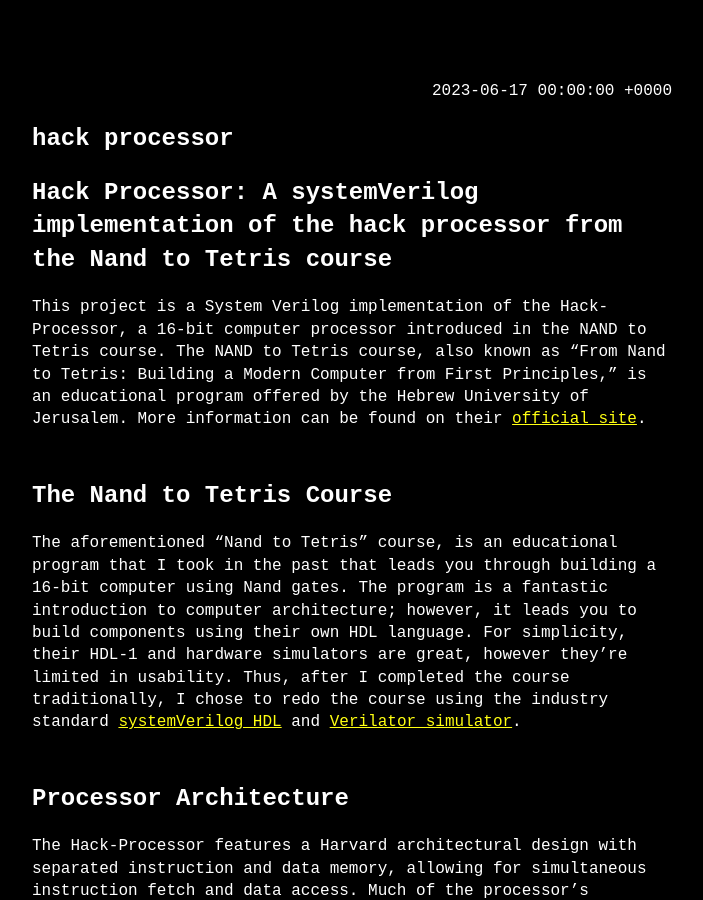
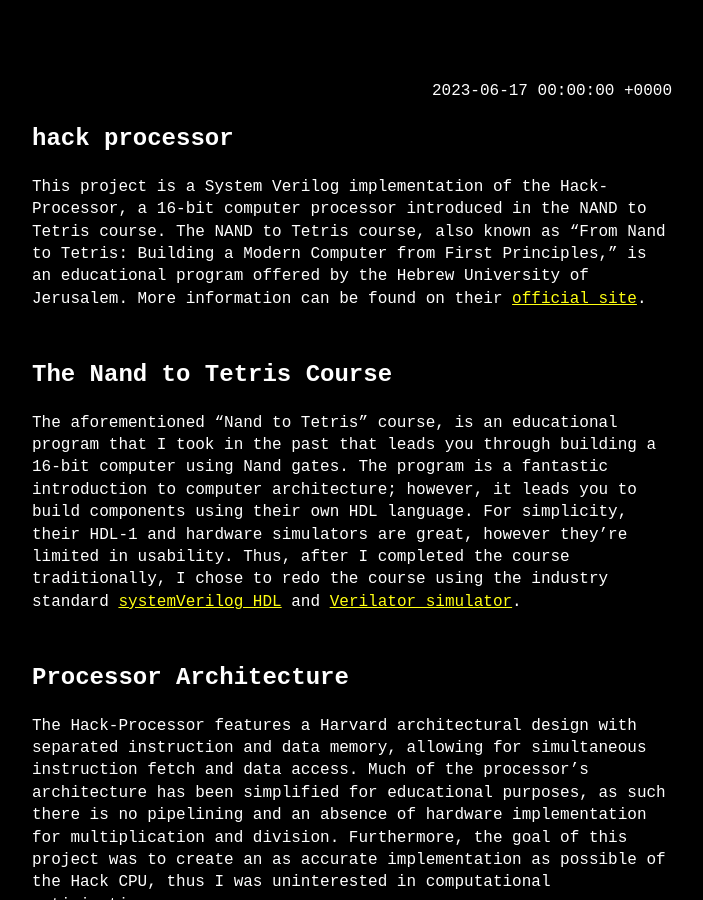
Before and after one commit to CgKaminski/CgKaminski.github.io, a Jekyll site: the page built from _posts/2023-06-17-hack-processor.md, in a window 1280 px wide and 900 px high. Shown: the whole window, without its empty margins (288-991 px from the left). Built offline with Jekyll 4.4.1, drawn with Linux system fonts in a browser that asks for light colours.

Commit message:
Update 2023-06-17-hack-processor.md

```diff
--- a/_posts/2023-06-17-hack-processor.md
+++ b/_posts/2023-06-17-hack-processor.md
@@ -3,8 +3,6 @@ layout: post
 title: "hack processor"
 category: computer-architecture
 ---
-
-# Hack Processor: A systemVerilog implementation of the hack processor from the Nand to Tetris course
 
 This project is a System Verilog implementation of the Hack-Processor, a 16-bit computer processor introduced in the NAND to Tetris course. The NAND to Tetris course, also known as "From Nand to Tetris: Building a Modern Computer from First Principles," is an educational program offered by the Hebrew University of Jerusalem. More information can be found on their [official site](https://www.nand2tetris.org/).
 
```
